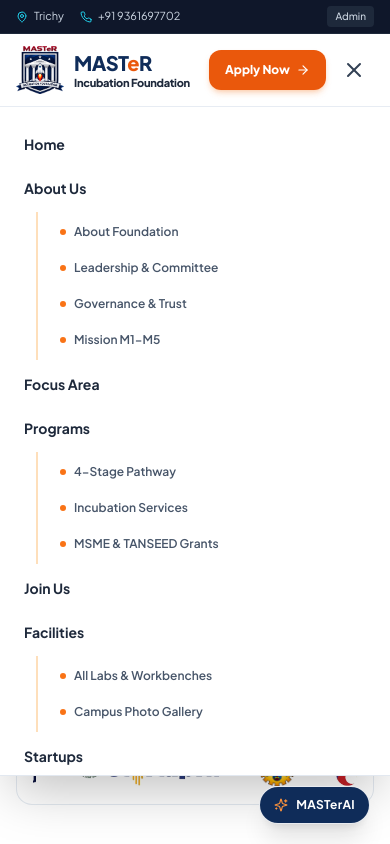
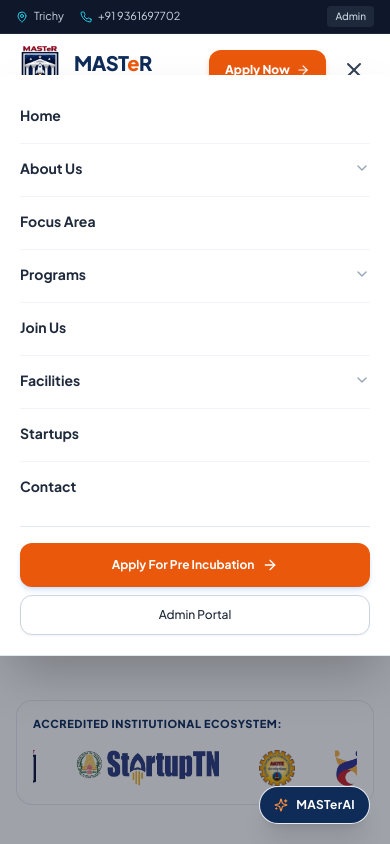
Before and after one commit to MOHAMEDYUNUS-A/incubation, a Next.js app: page / in a window 390 px wide. Both pictures are taken after a click on the button 354 px from the left and 70 px from the top of the page. Shown: the top 844 px of the page. Built offline with nearby package versions, Linux system fonts and the light colour scheme.

Commit message:
feat: mobile accordion dropdowns, smooth logo splash zoom, and global page transition keyframes

```diff
--- a/src/app/globals.css
+++ b/src/app/globals.css
@@ -221,6 +221,71 @@
   will-change: transform;
 }
 
+/* Lightweight Hardware-Accelerated Page & Element Transition Keyframes (X & Y) */
+@keyframes page-enter-y {
+  from {
+    opacity: 0;
+    transform: translate3d(0, 14px, 0);
+  }
+  to {
+    opacity: 1;
+    transform: translate3d(0, 0, 0);
+  }
+}
+
+@keyframes page-enter-x-left {
+  from {
+    opacity: 0;
+    transform: translate3d(-18px, 0, 0);
+  }
+  to {
+    opacity: 1;
+    transform: translate3d(0, 0, 0);
+  }
+}
+
+@keyframes page-enter-x-right {
+  from {
+    opacity: 0;
+    transform: translate3d(18px, 0, 0);
+  }
+  to {
+    opacity: 1;
+    transform: translate3d(0, 0, 0);
+  }
+}
+
+@keyframes page-scale-in {
+  from {
+    opacity: 0;
+    transform: scale(0.97);
+  }
+  to {
+    opacity: 1;
+    transform: scale(1);
+  }
+}
+
+.animate-page-enter {
+  animation: page-enter-y 0.4s cubic-bezier(0.22, 1, 0.36, 1) forwards;
+  will-change: transform, opacity;
+}
+
+.animate-slide-x-left {
+  animation: page-enter-x-left 0.4s cubic-bezier(0.22, 1, 0.36, 1) forwards;
+  will-change: transform, opacity;
+}
+
+.animate-slide-x-right {
+  animation: page-enter-x-right 0.4s cubic-bezier(0.22, 1, 0.36, 1) forwards;
+  will-change: transform, opacity;
+}
+
+.animate-scale-in {
+  animation: page-scale-in 0.35s cubic-bezier(0.22, 1, 0.36, 1) forwards;
+  will-change: transform, opacity;
+}
+
 /* Accessibility: Support prefers-reduced-motion */
 @media (prefers-reduced-motion: reduce) {
   *,
@@ -236,7 +301,11 @@
   .animate-float-reverse,
   .animate-roll-3d,
   .animate-marquee-ltr,
-  .animate-marquee-ltr-slow {
+  .animate-marquee-ltr-slow,
+  .animate-page-enter,
+  .animate-slide-x-left,
+  .animate-slide-x-right,
+  .animate-scale-in {
     animation: none !important;
     transform: none !important;
   }
--- /dev/null
+++ b/src/app/template.tsx
@@ -0,0 +1,33 @@
+"use client";
+
+import React, { useEffect, useState } from "react";
+import { motion } from "framer-motion";
+
+export default function Template({ children }: { children: React.ReactNode }) {
+  const [prefersReducedMotion, setPrefersReducedMotion] = useState(false);
+
+  useEffect(() => {
+    if (typeof window === "undefined") return;
+    const mediaQuery = window.matchMedia("(prefers-reduced-motion: reduce)");
+    setPrefersReducedMotion(mediaQuery.matches);
+
+    const handler = (e: MediaQueryListEvent) => setPrefersReducedMotion(e.matches);
+    mediaQuery.addEventListener("change", handler);
+    return () => mediaQuery.removeEventListener("change", handler);
+  }, []);
+
+  return (
+    <motion.div
+      initial={prefersReducedMotion ? { opacity: 0 } : { opacity: 0, y: 12 }}
+      animate={prefersReducedMotion ? { opacity: 1 } : { opacity: 1, y: 0 }}
+      exit={prefersReducedMotion ? { opacity: 0 } : { opacity: 0, y: -8 }}
+      transition={{
+        duration: 0.38,
+        ease: [0.22, 1, 0.36, 1], // Smooth cubic-bezier
+      }}
+      className="w-full flex-1 flex flex-col"
+    >
+      {children}
+    </motion.div>
+  );
+}
--- a/src/components/navigation/Navbar.tsx
+++ b/src/components/navigation/Navbar.tsx
@@ -47,6 +47,11 @@ export default function Navbar() {
   const [scrolled, setScrolled] = useState(false);
   const [mobileMenuOpen, setMobileMenuOpen] = useState(false);
   const [activeDropdown, setActiveDropdown] = useState<string | null>(null);
+  const [openMobileDropdown, setOpenMobileDropdown] = useState<string | null>(null);
+
+  const toggleMobileDropdown = (name: string) => {
+    setOpenMobileDropdown((prev) => (prev === name ? null : name));
+  };
 
   useEffect(() => {
     const handleScroll = () => {
@@ -59,6 +64,7 @@ export default function Navbar() {
   useEffect(() => {
     setMobileMenuOpen(false);
     setActiveDropdown(null);
+    setOpenMobileDropdown(null);
   }, [pathname]);
 
   return (
@@ -214,43 +220,91 @@ export default function Navbar() {
         </div>
       </header>
 
-      {/* Mobile Drawer Menu */}
+      {/* Mobile Drawer Menu & Backdrop */}
       <AnimatePresence>
         {mobileMenuOpen && (
+          <>
             <motion.div
+              initial={{ opacity: 0 }}
+              animate={{ opacity: 1 }}
+              exit={{ opacity: 0 }}
+              onClick={() => setMobileMenuOpen(false)}
+              className="fixed inset-0 top-[75px] z-40 bg-slate-900/40 backdrop-blur-xs lg:hidden"
+            />
+            <motion.div
+              initial={{ opacity: 0, y: -8 }}
+              animate={{ opacity: 1, y: 0 }}
+              exit={{ opacity: 0, y: -8 }}
+              transition={{ duration: 0.25, ease: [0.16, 1, 0.3, 1] }}
+              className="fixed inset-x-0 top-[75px] z-50 bg-white border-b border-slate-200 shadow-2xl lg:hidden overflow-hidden max-h-[calc(100vh-85px)] flex flex-col"
+            >
+              <div className="p-5 sm:p-6 space-y-4 overflow-y-auto">
+              <div className="space-y-1 divide-y divide-slate-100">
+                {NAV_LINKS.map((link) => {
+                  const hasSubmenu = Boolean(link.submenu && link.submenu.length > 0);
+                  const isOpen = openMobileDropdown === link.name;
+
+                  return (
+                    <div key={link.name} className="py-1 first:pt-0">
+                      {hasSubmenu ? (
+                        <>
+                          <button
+                            type="button"
+                            onClick={() => toggleMobileDropdown(link.name)}
+                            className="flex items-center justify-between w-full py-2.5 text-sm font-bold text-slate-800 hover:text-orange-600 transition-colors text-left"
+                            aria-expanded={isOpen}
+                          >
+                            <span>{link.name}</span>
+                            <ChevronDown
+                              className={`w-4 h-4 text-slate-400 transition-transform duration-200 ${
+                                isOpen ? "rotate-180 text-orange-600" : ""
+                              }`}
+                            />
+                          </button>
+
+                          <AnimatePresence initial={false}>
+                            {isOpen && (
+                              <motion.div
+                                key={`mobile-sub-${link.name}`}
                                 initial={{ opacity: 0, height: 0 }}
                                 animate={{ opacity: 1, height: "auto" }}
                                 exit={{ opacity: 0, height: 0 }}
-            className="fixed inset-x-0 top-[100px] z-40 bg-white border-b border-slate-200 shadow-2xl lg:hidden overflow-hidden"
+                                transition={{ duration: 0.25, ease: [0.16, 1, 0.3, 1] }}
+                                className="overflow-hidden ml-2 pl-3 border-l-2 border-orange-400/80 space-y-1 py-1.5 my-1"
                               >
-            <div className="p-6 space-y-4 max-h-[80vh] overflow-y-auto">
-              <div className="space-y-1">
-                {NAV_LINKS.map((link) => (
-                  <div key={link.name}>
-                    <Link
-                      href={link.href}
-                      onClick={() => setMobileMenuOpen(false)}
-                      className="block py-2.5 text-sm font-bold text-slate-800 hover:text-orange-600"
-                    >
-                      {link.name}
-                    </Link>
-                    {link.submenu && (
-                      <div className="ml-3 pl-3 border-l-2 border-orange-200/80 space-y-1 py-1 my-1">
-                        {link.submenu.map((sub) => (
+                                {link.submenu!.map((sub) => (
                                   <Link
                                     key={sub.name}
                                     href={sub.href}
-                            onClick={() => setMobileMenuOpen(false)}
-                            className="flex items-center gap-2 py-2 px-2.5 rounded-lg text-xs font-semibold text-slate-600 hover:text-orange-600 hover:bg-orange-50/70 transition-colors"
+                                    onClick={() => {
+                                      setMobileMenuOpen(false);
+                                      setOpenMobileDropdown(null);
+                                    }}
+                                    className="flex items-center gap-2.5 py-2 px-3 rounded-xl text-xs font-semibold text-slate-600 hover:text-orange-600 hover:bg-orange-50/80 transition-colors"
                                   >
                                     <span className="w-1.5 h-1.5 rounded-full bg-orange-500 shrink-0" />
                                     <span>{sub.name}</span>
                                   </Link>
                                 ))}
-                      </div>
+                              </motion.div>
+                            )}
+                          </AnimatePresence>
+                        </>
+                      ) : (
+                        <Link
+                          href={link.href}
+                          onClick={() => {
+                            setMobileMenuOpen(false);
+                            setOpenMobileDropdown(null);
+                          }}
+                          className="block py-2.5 text-sm font-bold text-slate-800 hover:text-orange-600 transition-colors"
+                        >
+                          {link.name}
+                        </Link>
                       )}
                     </div>
-                ))}
+                  );
+                })}
               </div>
 
               <div className="pt-4 border-t border-slate-200 space-y-2">
@@ -268,6 +322,7 @@ export default function Navbar() {
               </div>
             </div>
           </motion.div>
+        </>
       )}
     </AnimatePresence>
     </>
```
Also changed, not shown: src/components/ui/SplashScreen.tsx (+35 -24 lines). Lines whose indentation alone changed are shown as unchanged.
